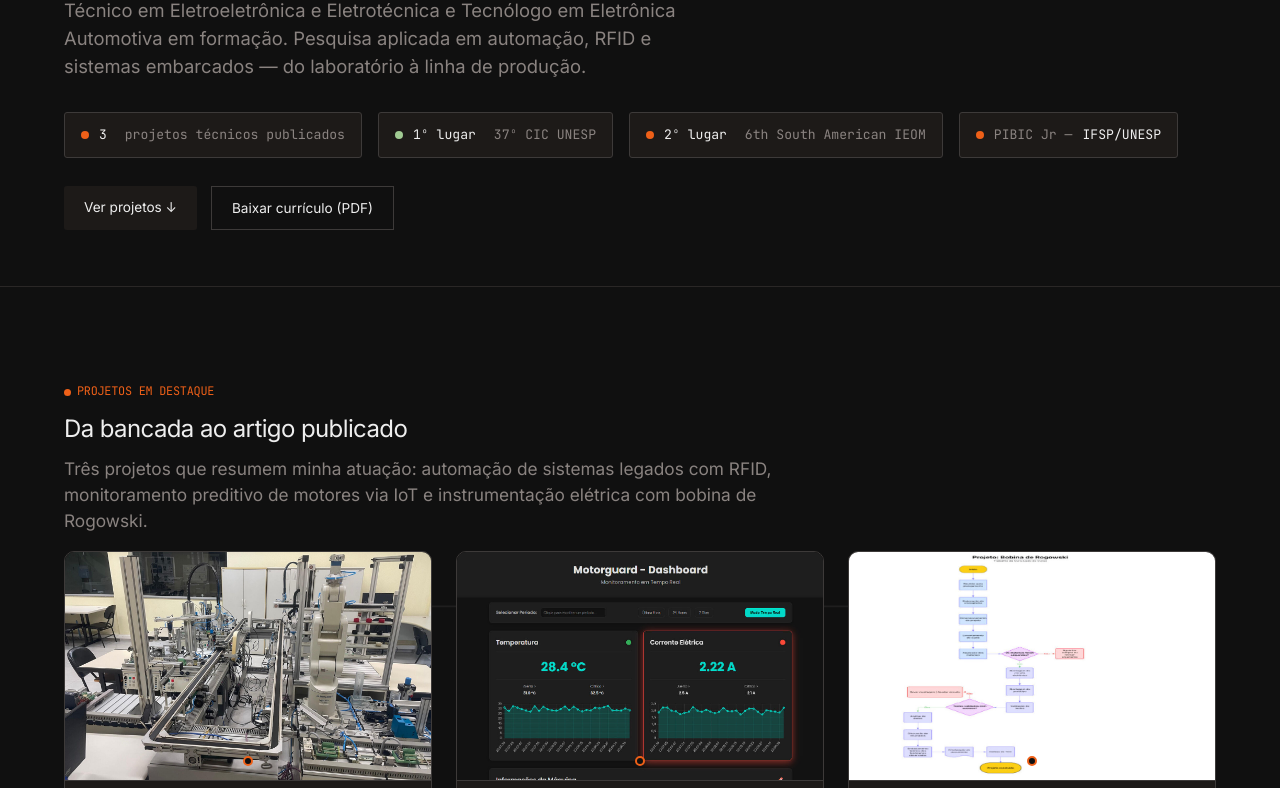
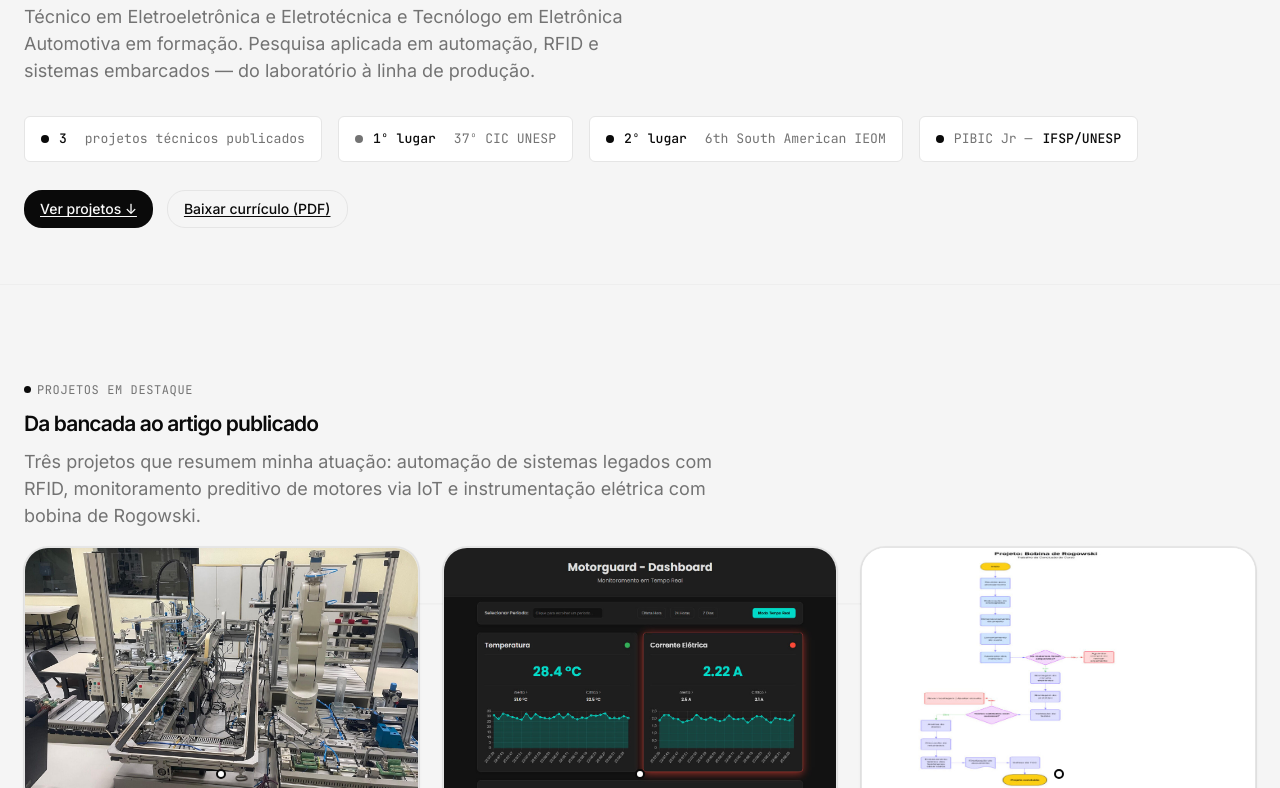
Before and after one commit to litvay-Andre/litvay-Andre.github.io, a plain HTML site: page index.html in a window 1280 px wide. Shown: the part 268-1056 px from the top of the page. Drawn offline with Linux system fonts and the light colour scheme; files whose address does not match are found by name.

Commit message:
Update style.css

```diff
--- a/style.css
+++ b/style.css
@@ -1,61 +1,79 @@
 /* ===========================================================
-   André Oliver Litvay — Portfolio
+   André Oliver Litvay — Portfólio
    Design tokens
-   Sistema visual: FACTORY — terminal war room, canvas quase-preto
-   com um único cartão claro pousando como um flash sobre o breu.
+   Sistema visual: shadcn/ui — "clinical blueprint on frosted paper"
+   Canvas quase-branco, superfícies em cinza morno, cards com
+   raio grande flutuando sobre bordas hairline. Paleta quase
+   inteiramente acromática — o único tom cromático é o vermelho
+   de destrutivo/erro, nunca usado como decoração.
    =========================================================== */
 :root{
   /* ---- Nomes originais do projeto, agora apontando para os
-     tokens oficiais Factory (mantém compatibilidade com o resto
-     do site que já referencia --bg, --text-dim etc.) ---- */
-  --bg: #101010;            /* Obsidian Canvas */
-  --bg-panel: #1d1a18;      /* Carbon Lift */
-  --bg-panel-2: #171514;    /* meio-tom entre Carbon Lift e o canvas, só p/ variação sutil */
-  --line: #3d3a39;          /* Ash Stroke */
-  --line-soft: #2a2726;     /* Ash Stroke, mais próximo do canvas */
-  --text: #eeeeee;          /* Bone */
-  --text-dim: #8a8380;      /* Warm Granite */
-  --text-faint: #4d4947;    /* Graphite Mid */
-  --teal: #ee6018;          /* Signal Orange — accent funcional (status/live), nunca decorativo */
-  --teal-dim: #b8b3b0;      /* usado só em hovers neutros — accent nunca vai pra borda/hover */
-  --amber: #a0ca92;         /* Metric Green — segundo accent funcional (métrica positiva) */
-  --red: #4d4947;           /* Factory não define vermelho; neutralizado em Graphite Mid */
-  --font-display: 'Geist', 'Inter', system-ui, sans-serif;
-  --font-body: 'Geist', 'Inter', system-ui, sans-serif;
+     tokens oficiais do sistema (mantém compatibilidade com o
+     resto do site que já referencia --bg, --text-dim etc.) ---- */
+  --bg: #f5f5f5;            /* Canvas */
+  --bg-panel: #ffffff;      /* Paper — superfície de cards */
+  --bg-panel-2: #fafafa;    /* Surface Alt — sidebar, variação sutil de card */
+  --line: #e5e5e5;          /* Hairline */
+  --line-soft: #eeeeee;     /* Hairline, mais próximo do canvas */
+  --line-strong: #d4d4d4;   /* Hairline em estado de hover/foco */
+  --text: #0a0a0a;          /* Ink */
+  --text-soft: #171717;     /* Ink Soft — fundo de botão preenchido, texto secundário */
+  --text-dim: #737373;      /* Mid Gray */
+  --text-faint: #a3a3a3;    /* Mid Gray, mais claro — legendas e rótulos apagados */
+  --chalk: #fafafa;         /* texto sobre superfícies escuras (botão preenchido) */
+  --red: #e7000b;           /* Ember — reservado exclusivamente para estados destrutivos/erro */
+  --font-display: 'Geist', 'Inter', ui-sans-serif, system-ui, -apple-system, "Segoe UI", Roboto, sans-serif;
+  --font-body: 'Geist', 'Inter', ui-sans-serif, system-ui, -apple-system, "Segoe UI", Roboto, sans-serif;
   --font-mono: 'Geist Mono', 'JetBrains Mono', ui-monospace, monospace;
-  --maxw: 1200px;
+  --maxw: 1280px;
 
-  /* ---- Tokens oficiais Factory, para uso direto e referência ---- */
-  --color-obsidian-canvas: #101010;
-  --color-carbon-lift: #1d1a18;
-  --color-ash-stroke: #3d3a39;
-  --color-graphite-mid: #4d4947;
-  --color-warm-granite: #8a8380;
-  --color-pale-stone: #b8b3b0;
-  --color-bone: #eeeeee;
+  /* ---- Tokens oficiais do sistema, para uso direto e referência ---- */
+  --color-canvas: #f5f5f5;
+  --color-paper: #ffffff;
+  --color-surface-alt: #fafafa;
+  --color-ink: #0a0a0a;
+  --color-ink-soft: #171717;
+  --color-mid-gray: #737373;
+  --color-hairline: #e5e5e5;
+  --color-ember: #e7000b;
   --color-chalk: #fafafa;
-  --color-signal-orange: #ee6018;
-  --color-metric-green: #a0ca92;
 
   --text-caption: 12px;
-  --tracking-caption: -0.02em;
+  --leading-caption: 1.33;
+  --tracking-caption: 0.6px;
   --text-body-sm: 14px;
+  --leading-body-sm: 1.43;
   --text-body: 16px;
-  --text-heading: 36px;
-  --tracking-heading: -0.0311em;
-  --text-heading-lg: 44px;
-  --tracking-heading-lg: -0.025em;
-  --text-display: 72px;
-  --tracking-display: -0.04em;
+  --leading-body: 1.5;
+  --text-subheading: 18px;
+  --leading-subheading: 1.56;
+  --text-heading-sm: 24px;
+  --leading-heading-sm: 1.33;
+  --tracking-heading-sm: -0.6px;
+  --text-heading: 30px;
+  --leading-heading: 1.2;
+  --tracking-heading: -0.75px;
+  --text-heading-lg: 36px;
+  --leading-heading-lg: 1.11;
+  --tracking-heading-lg: -0.9px;
+  --text-display: 48px;
+  --leading-display: 1.1;
+  --tracking-display: -2.4px;
 
-  --spacing-8: 8px; --spacing-16: 16px; --spacing-24: 24px;
-  --spacing-32: 32px; --spacing-40: 40px; --spacing-56: 56px;
-  --spacing-80: 80px; --spacing-96: 96px; --spacing-120: 120px;
+  --spacing-4: 4px; --spacing-8: 8px; --spacing-12: 12px;
+  --spacing-16: 16px; --spacing-20: 20px; --spacing-24: 24px;
+  --spacing-48: 48px;
 
-  --radius-nav: 3px;
-  --radius-cards: 10px;
-  --radius-buttons: 3px;
-  --radius-largepanels: 20px;
+  --radius-nav: 6px;         /* "small" */
+  --radius-cards: 24px;
+  --radius-buttons: 18px;    /* botões, inputs, badges — geometria de pílula */
+  --radius-nested: 10px;
+  --radius-largepanels: 24px;
+
+  --shadow-subtle: oklab(0.145 -0.00000143796 0.00000340492 / 0.05) 0px 0px 0px 1px,
+                   rgba(0, 0, 0, 0.1) 0px 1px 3px 0px,
+                   rgba(0, 0, 0, 0.1) 0px 1px 2px -1px;
 
   --ease-mech: cubic-bezier(0.4, 0, 0.2, 1);
 }
@@ -68,68 +86,68 @@ body{
   color: var(--text);
   font-family: var(--font-body);
   font-weight: 400;
-  font-size: 16px;
-  line-height: 1.5; /* Factory: nunca acima de 1.5 */
+  font-size: var(--text-body-sm);
+  line-height: var(--leading-body);
+  font-feature-settings: "ss01" 1, "cv11" 1;
   -webkit-font-smoothing: antialiased;
 }
 
-/* Factory pede canvas cheio, sem textura/gradiente decorativo —
-   removida a malha de pontos que havia aqui. Profundidade agora
-   vem só do contraste figura/fundo (cartões claros vs. canvas). */
-
-a{ color: var(--teal); text-decoration:none; }
-a:hover{ text-decoration: underline; }
-img{ max-width:100%; display:block; border-radius:6px; }
+a{ color: var(--text); text-decoration: underline; text-underline-offset: 2px; }
+a:hover{ color: var(--text-soft); }
+img{ max-width:100%; display:block; border-radius: var(--radius-nested); }
 
 .wrap{ max-width: var(--maxw); margin:0 auto; padding: 0 24px; position:relative; z-index:1; }
 
 h1,h2,h3{
   font-family: var(--font-display);
-  font-weight: 400; /* Factory: nunca 600+ em heading — autoridade vem do tamanho/tracking, não do peso */
-  letter-spacing: -0.025em;
+  font-weight: 600; /* headings carregam peso — a autoridade vem do peso + tracking, não da cor */
+  letter-spacing: var(--tracking-heading-lg);
   margin:0 0 .4em;
   color: var(--text);
 }
-h1{ letter-spacing: -0.03em; }
+h1{ letter-spacing: var(--tracking-display); }
+h2{ letter-spacing: var(--tracking-heading-lg); }
+h3{ letter-spacing: var(--tracking-heading-sm); }
 p{ margin:0 0 1em; color: var(--text-dim); }
 .eyebrow{
   font-family: var(--font-mono);
-  font-size: .74rem;
+  font-size: var(--text-caption);
   letter-spacing: var(--tracking-caption);
   text-transform: uppercase;
-  color: var(--teal);
+  color: var(--text-dim);
   display:flex; align-items:center; gap:.5em;
   margin-bottom: .8em;
 }
 .eyebrow::before{
   content:""; width:7px; height:7px; border-radius:50%;
-  background: var(--teal); /* Status Pulse: círculo sólido, sem glow */
+  background: var(--text); /* Status Pulse: círculo sólido acromático, sem glow */
 }
 
 /* ---------- header / nav ---------- */
 header.site{
   position: sticky; top:0; z-index:10;
-  background: rgba(16,16,16,.86);
+  background: rgba(245,245,245,.86);
   backdrop-filter: blur(8px);
   border-bottom: 1px solid var(--line);
 }
 header.site .wrap{ display:flex; align-items:center; justify-content:space-between; height:64px; }
-.brand{ font-family: var(--font-mono); font-weight:400; font-size:.95rem; color: var(--text); letter-spacing: var(--tracking-caption); text-transform: uppercase; }
-.brand span{ color: var(--teal); }
+.brand{ font-family: var(--font-mono); font-weight:500; font-size:.95rem; color: var(--text); letter-spacing: var(--tracking-caption); text-transform: uppercase; }
+.brand span{ color: var(--text-soft); font-weight:600; }
 nav.top a{
-  font-family: var(--font-display); font-weight:400; font-size:.82rem; color: var(--text);
+  font-family: var(--font-display); font-weight:500; font-size:.82rem; color: var(--text);
   text-transform: uppercase; letter-spacing: -0.01em;
+  text-decoration:none;
   margin-left: 26px;
   transition: color .15s var(--ease-mech);
 }
-nav.top a:hover{ color: var(--teal-dim); text-decoration:none; }
+nav.top a:hover{ color: var(--text-dim); text-decoration:none; }
 
 /* ---------- hero ---------- */
 .hero{ padding: 96px 0 56px; }
-.hero h1{ font-size: clamp(2.1rem, 5vw, 3.4rem); line-height:1; }
-.hero .role{ color: var(--text-dim); font-size: 1.15rem; max-width: 640px; }
+.hero h1{ font-size: clamp(2.1rem, 5vw, 3.4rem); line-height: var(--leading-display); }
+.hero .role{ color: var(--text-dim); font-size: var(--text-subheading); max-width: 640px; }
 
-/* stat chip strip, mirrors the MotorGuard dashboard cards */
+/* stat chip strip, espelha os dashboard cards */
 .stat-strip{ display:flex; flex-wrap:wrap; gap:16px; margin-top:32px; }
 .stat-chip{
   background: var(--bg-panel);
@@ -139,15 +157,15 @@ nav.top a:hover{ color: var(--teal-dim); text-decoration:none; }
   display:flex; align-items:center; gap:10px;
   font-family: var(--font-mono); font-size:.82rem; color: var(--text-dim);
 }
-.stat-chip .dot{ width:8px; height:8px; border-radius:50%; background: var(--teal); flex:none; }
-.stat-chip.amber .dot{ background: var(--amber); } /* Metric Green — segunda métrica, não uma terceira cor */
-.stat-chip b{ color: var(--text); font-weight:400; }
+.stat-chip .dot{ width:8px; height:8px; border-radius:50%; background: var(--text); flex:none; }
+.stat-chip.amber .dot{ background: var(--text-dim); } /* segunda métrica: variação tonal, não uma segunda cor */
+.stat-chip b{ color: var(--text); font-weight:500; }
 
 /* ---------- sections ---------- */
 section{ padding: 96px 0; border-top: 1px solid var(--line-soft); }
 section.tight{ padding: 56px 0; }
 
-/* ---------- project cards on homepage, PCB-trace connector ---------- */
+/* ---------- project cards na homepage, conector PCB-trace ---------- */
 .trace-row{ position:relative; }
 .projects-grid{
   display:grid; grid-template-columns: repeat(3, 1fr); gap: 24px;
@@ -155,9 +173,6 @@ section.tight{ padding: 56px 0; }
 }
 @media (max-width: 860px){ .projects-grid{ grid-template-columns: 1fr; } }
 
-/* Imagens da Factory são minimais e ligadas ao produto — se o traço
-   de PCB for puramente decorativo, considere remover; mantido aqui
-   como hairline neutro em vez de linha colorida. */
 .trace-svg{ position:absolute; left:0; right:0; top:34px; z-index:0; opacity:.35; display:none; }
 @media (min-width: 861px){ .trace-svg{ display:block; } }
 .trace-svg path, .trace-svg line{ stroke: var(--line); }
@@ -166,96 +181,100 @@ section.tight{ padding: 56px 0; }
   background: var(--bg-panel);
   border: 1px solid var(--line);
   border-radius: var(--radius-cards);
+  box-shadow: var(--shadow-subtle);
   overflow:hidden;
   transition: border-color .15s var(--ease-mech), transform .15s var(--ease-mech);
   display:flex; flex-direction:column;
 }
-.card:hover{ border-color: var(--teal-dim); transform: translateY(-2px); } /* hover neutro — accent não vira borda */
-.card .thumb{ aspect-ratio: 16/10; overflow:hidden; border-bottom:1px solid var(--line); background: var(--bg); }
+.card:hover{ border-color: var(--line-strong); transform: translateY(-2px); }
+.card .thumb{ aspect-ratio: 16/10; overflow:hidden; border-bottom:1px solid var(--line); background: var(--bg-panel-2); }
 .card .thumb img{ width:100%; height:100%; object-fit:cover; border-radius:0; }
-.card .body{ padding: 24px; flex:1; display:flex; flex-direction:column; }
+.card .body{ padding: var(--spacing-20); flex:1; display:flex; flex-direction:column; }
 .card .via{
   width:10px;height:10px;border-radius:50%;
-  background: var(--bg); border:2px solid var(--teal);
+  background: var(--bg-panel); border:2px solid var(--text);
   margin: -25px auto 12px; position:relative; z-index:2;
 }
-.card h3{ font-size: 1.08rem; font-weight:400; letter-spacing:normal; margin-bottom:.3em; }
+.card h3{ font-size: 1.08rem; font-weight:600; letter-spacing:normal; margin-bottom:.3em; }
 .card p.desc{ font-size:.92rem; flex:1; }
 .card .tags{ display:flex; flex-wrap:wrap; gap:6px; margin: 8px 0 14px; }
 .tag{
   font-family: var(--font-mono); font-size:.7rem; color: var(--text-dim);
-  border:1px solid var(--line); border-radius: var(--radius-nav); padding:3px 7px;
+  border:1px solid var(--line); border-radius: var(--radius-buttons); padding:2px 8px;
 }
-.card .link{ font-family: var(--font-display); font-size:.82rem; color: var(--text); }
-.card .link:hover{ color: var(--color-chalk); }
+.card .link{ font-family: var(--font-display); font-weight:500; font-size:.82rem; color: var(--text); text-decoration:none; }
+.card .link:hover{ color: var(--text-soft); text-decoration:underline; }
 
 /* ---------- generic content blocks ---------- */
-.lead{ font-size: 1.08rem; max-width: 720px; }
+.lead{ font-size: var(--text-subheading); max-width: 720px; }
 .two-col{ display:grid; grid-template-columns: 1fr 1fr; gap: 40px; }
 @media (max-width: 760px){ .two-col{ grid-template-columns: 1fr; } }
 
 ul.check{ list-style:none; margin:0; padding:0; }
 ul.check li{ padding-left: 1.4em; position:relative; margin-bottom:.55em; color: var(--text-dim); }
-ul.check li::before{ content:"›"; position:absolute; left:0; color: var(--teal); font-family: var(--font-mono); }
+ul.check li::before{ content:"›"; position:absolute; left:0; color: var(--text); font-family: var(--font-mono); }
 
 .figure{ margin: 22px 0; }
 .figure figcaption{
-  font-family: var(--font-mono); font-size:.76rem; color: var(--text-faint);
+  font-family: var(--font-mono); font-size: var(--text-caption); color: var(--text-faint);
   margin-top:8px; text-align:center; text-transform: uppercase; letter-spacing: var(--tracking-caption);
 }
 
 .result-grid{ display:grid; grid-template-columns: repeat(auto-fit,minmax(140px,1fr)); gap:16px; margin: 22px 0; }
 .result-box{
-  background: var(--bg-panel); border:1px solid var(--line); border-radius: var(--radius-cards); padding:20px;
+  background: var(--bg-panel); border:1px solid var(--line); border-radius: var(--radius-cards);
+  box-shadow: var(--shadow-subtle);
+  padding: var(--spacing-20);
   text-align:center;
 }
-.result-box .num{ font-family: var(--font-display); font-size:1.5rem; color: var(--text); font-weight:400; }
-.result-box .label{ font-size:.76rem; font-family: var(--font-mono); text-transform: uppercase; color: var(--text-faint); margin-top:4px; }
+.result-box .num{ font-family: var(--font-display); font-size: var(--text-heading-lg); letter-spacing: var(--tracking-heading-lg); color: var(--text); font-weight:600; }
+.result-box .label{ font-size: var(--text-caption); font-family: var(--font-mono); text-transform: uppercase; color: var(--text-faint); margin-top:4px; }
 
 table.data{ width:100%; border-collapse:collapse; margin:20px 0; font-size:.88rem; }
 table.data th, table.data td{ border:1px solid var(--line); padding:9px 12px; text-align:left; }
-table.data th{ font-family: var(--font-mono); font-size:.74rem; text-transform:uppercase; letter-spacing: var(--tracking-caption); color: var(--text-dim); background: var(--bg-panel); font-weight:400; }
+table.data th{ font-family: var(--font-mono); font-size: var(--text-caption); text-transform:uppercase; letter-spacing: var(--tracking-caption); color: var(--text-dim); background: var(--bg-panel-2); font-weight:500; }
 table.data td{ color: var(--text-dim); }
 
 blockquote.pub{
-  border-left: 3px solid var(--line); /* accent reservado a status/dados, não a citações */
+  border-left: 3px solid var(--line); /* vermelho reservado a destrutivo, nunca a citações */
   padding: 4px 0 4px 18px;
   color: var(--text-dim);
   font-size:.92rem;
   font-family: var(--font-mono);
 }
 
-.back-link{ font-family: var(--font-display); font-size:.85rem; color: var(--text); }
+.back-link{ font-family: var(--font-display); font-weight:500; font-size:.85rem; color: var(--text); }
 
 .cta-row{ display:flex; gap:14px; flex-wrap:wrap; margin-top: 28px; }
 .btn{
-  font-family: var(--font-display); font-weight:400; font-size:.85rem;
-  padding: 11px 20px; border-radius: var(--radius-buttons);
-  background: var(--bg-panel); color: var(--text);
-  border: none; /* Dark Filled Button: preenchimento neutro, sem borda */
-  display:inline-block;
+  font-family: var(--font-display); font-weight:500; font-size: var(--text-body-sm);
+  padding: 0 var(--spacing-16); height:38px; display:inline-flex; align-items:center;
+  border-radius: var(--radius-buttons);
+  background: var(--text); color: var(--chalk);
+  border: none; /* Primary Filled Button: única interação cromática do sistema — inversão dark-on-light */
   transition: background-color .15s var(--ease-mech), color .15s var(--ease-mech);
 }
-.btn:hover{ background: var(--color-chalk); color: var(--bg); text-decoration:none; }
+.btn:hover{ background: var(--text-soft); color: var(--chalk); text-decoration:none; }
 .btn.ghost{
-  border: 1px solid var(--line); /* Ghost Text Link: transparente, borda fina, 0 de raio */
-  border-radius: 0;
+  border: 1px solid var(--line); /* Outline Button: pílula com borda fina, sem preenchimento */
+  border-radius: var(--radius-buttons);
   color: var(--text);
   background: transparent;
 }
-.btn.ghost:hover{ background: transparent; color: var(--color-chalk); border-color: var(--color-chalk); }
+.btn.ghost:hover{ background: var(--bg-panel-2); color: var(--text); border-color: var(--line-strong); text-decoration:none; }
 
 /* ---------- footer ---------- */
 footer.site{ border-top:1px solid var(--line); padding: 56px 0 60px; }
 footer.site .wrap{ display:flex; justify-content:space-between; flex-wrap:wrap; gap:16px; }
-footer.site p{ font-family: var(--font-mono); font-size:.78rem; text-transform: uppercase; letter-spacing: var(--tracking-caption); color: var(--text-faint); margin:0; }
-footer.site .links a{ margin-left: 18px; font-family: var(--font-display); font-size:.8rem; color: var(--text-dim); }
+footer.site p{ font-family: var(--font-mono); font-size: var(--text-caption); text-transform: uppercase; letter-spacing: var(--tracking-caption); color: var(--text-faint); margin:0; }
+footer.site .links a{ margin-left: 18px; font-family: var(--font-display); font-weight:500; font-size:.8rem; color: var(--text-dim); text-decoration:none; }
+footer.site .links a:hover{ color: var(--text); text-decoration:underline; }
 footer.site .links a:first-child{ margin-left:0; }
 
-/* project nav pill on subpages */
+/* project nav pill nas subpáginas */
 .pill{
   display:inline-flex; align-items:center; gap:8px;
-  font-family: var(--font-mono); font-size:.76rem; text-transform: uppercase; letter-spacing: var(--tracking-caption); color: var(--text-dim);
-  border:1px solid var(--line); border-radius: var(--radius-nav); padding:6px 14px;
+  font-family: var(--font-mono); font-size: var(--text-caption); text-transform: uppercase; letter-spacing: var(--tracking-caption); color: var(--text-dim);
+  border:1px solid var(--line); border-radius: var(--radius-buttons); padding:2px 14px;
   margin-bottom: 18px;
 }
```
